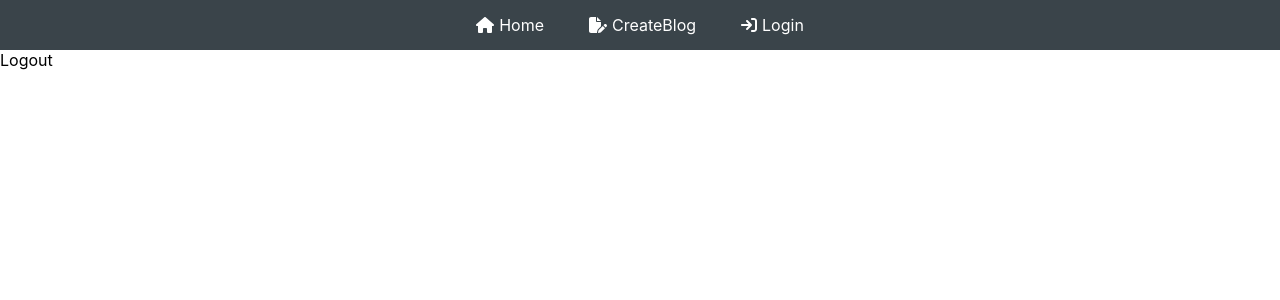
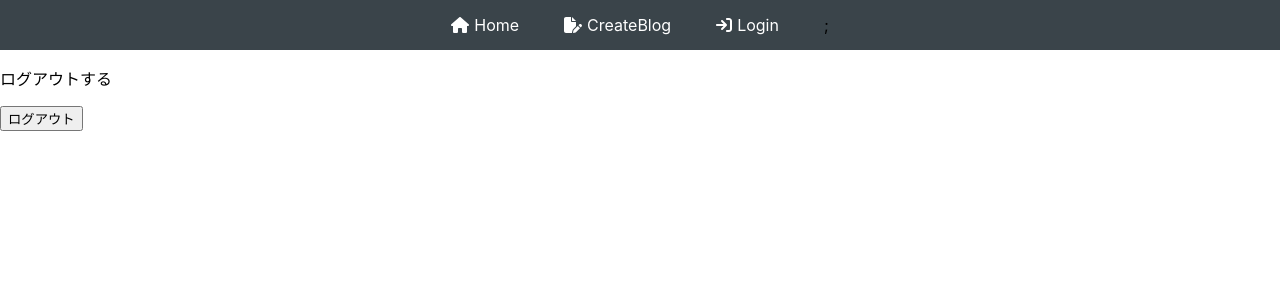
Before and after one commit to NonokaM/react-blog, a React (Create React App) app: page /logout in a window 1280 px wide. Shown: the top 300 px of the page. Built offline with nearby package versions, Linux system fonts and the light colour scheme; the HTML template or start-up script is replaced by a standard one.

Commit message:
Logout func

```diff
--- a/src/App.js
+++ b/src/App.js
@@ -12,12 +12,12 @@ function App() {
 
   return (
     <Router>
-      <Navbar />
+      <Navbar isAuth={isAuth}/>
       <Routes>
         <Route path="/" element={<Home />}></Route>
         <Route path="/createpost" element={<CreatePost />}></Route>
         <Route path="/login" element={<Login setIsAuth={setIsAuth} />}></Route>
-        <Route path="/logout" element={<Logout />}></Route>
+        <Route path="/logout" element={<Logout setIsAuth={setIsAuth} />}></Route>
       </Routes>
     </Router>
   );
--- a/src/components/Logout.jsx
+++ b/src/components/Logout.jsx
@@ -1,8 +1,23 @@
+import { signOut } from 'firebase/auth'
 import React from 'react'
+import { auth, provider } from '../firebase'
+import { useNavigate } from 'react-router-dom'
 
-const Logout = () => {
+const Logout = ({ setIsAuth }) => {
+  const navigate = useNavigate();
+  const logout = () => {
+    signOut(auth).then(() => {
+      localStorage.clear();
+      setIsAuth(false);
+      navigate("/login");
+    });
+  }
+
   return (
-    <div>Logout</div>
+    <div>
+        <p>ログアウトする</p>
+        <button onClick={logout}>ログアウト</button>
+    </div>
   )
 }
 
--- a/src/components/Navber.jsx
+++ b/src/components/Navber.jsx
@@ -6,12 +6,16 @@ import { faHouse, faFilePen, faArrowRightToBracket } from '@fortawesome/free-sol
 
 
 
-const Navber = () => {
+const Navber = ({ isAuth }) => {
   return (
     <nav>
         <Link to="/"><FontAwesomeIcon icon={faHouse} />Home</Link>
         <Link to="/createpost"><FontAwesomeIcon icon={faFilePen} />CreateBlog</Link>
-        <Link to="/login"><FontAwesomeIcon icon={faArrowRightToBracket} />Login</Link>
+        {!isAuth ? (
+          <Link to="/login"><FontAwesomeIcon icon={faArrowRightToBracket} />Login</Link>
+        ) : (
+          <Link to="/logout"><FontAwesomeIcon icon={faArrowRightToBracket} />Logout</Link>
+        )};
     </nav>
   )
 }
```
